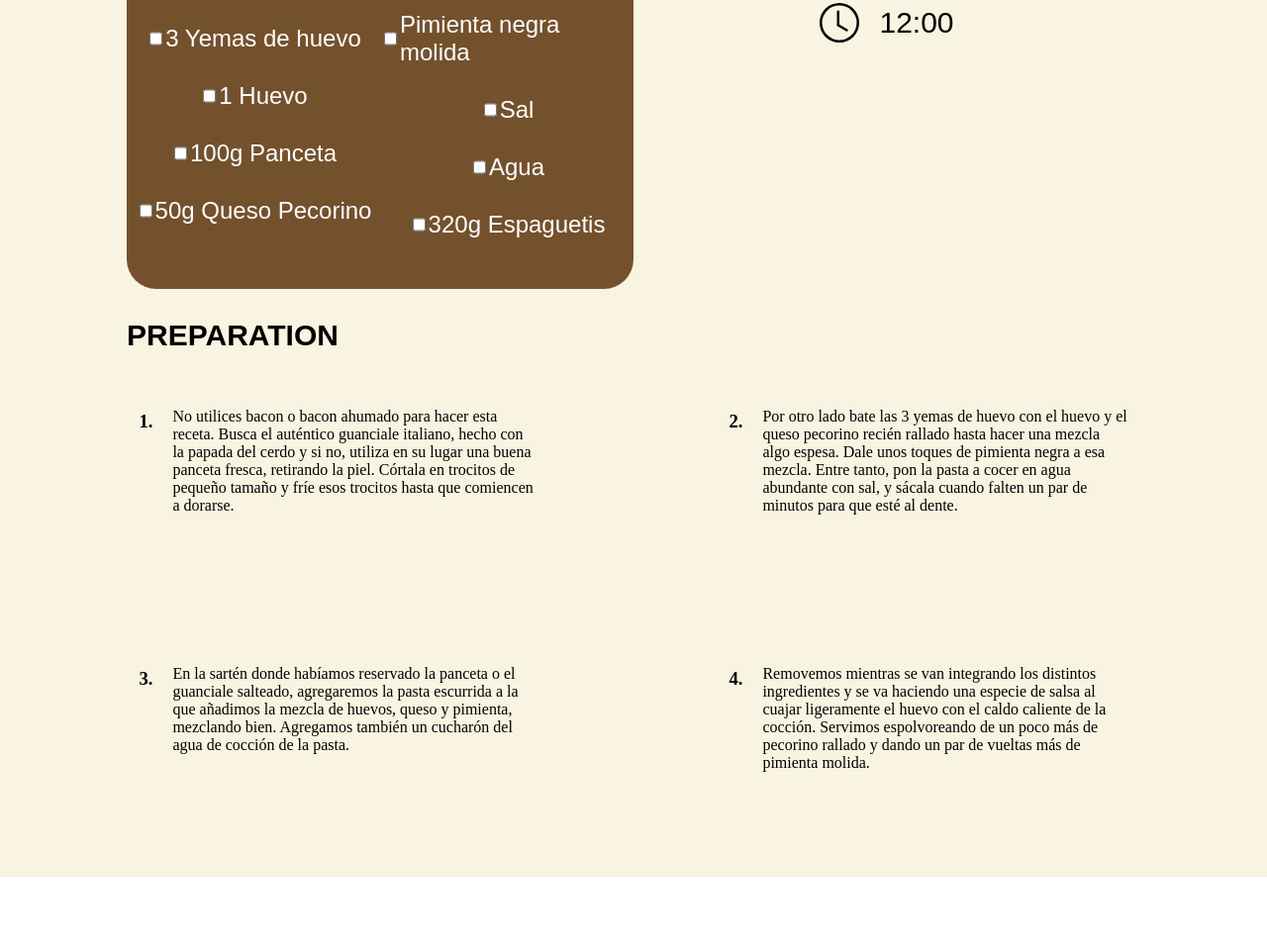
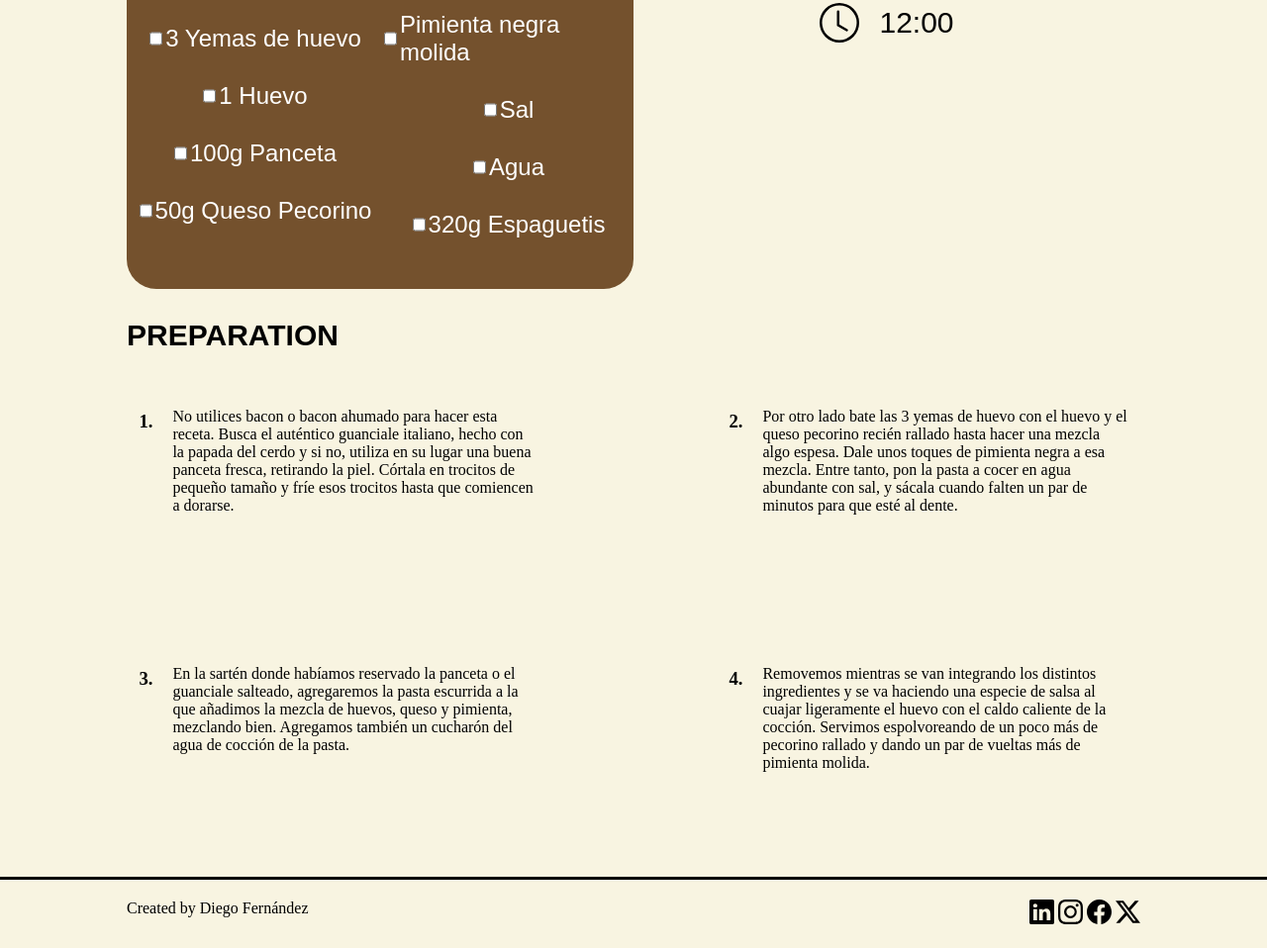
Before and after one commit to diegoals13/My-favorite-food, a website: page index.html in a window 1280 px wide. Shown: the part 628-1586 px from the top of the page at 99% size. Before the commit the page ends 1514 px from the top, so only its background shows below. Drawn offline with Linux system fonts and the light colour scheme.

Commit message:
added footer

```diff
--- a/index.html
+++ b/index.html
@@ -87,6 +87,17 @@
             </div>
         </section>
     </main>
+    <footer id="footer">
+        <div id="copyright">
+            <p>Created by Diego Fernández</p>
+        </div>
+        <div id="social">
+            <img class="red" src="./public/assets/img/linkedin.svg" alt="">
+            <img class="red" src="./public/assets/img/instagram (1).svg" alt="">
+            <img class="red" src="./public/assets/img/facebook (1).svg" alt="">
+            <img class="red" src="./public/assets/img/twitter-x (1).svg" alt="">
+        </div>
+    </footer>
 </body>
 
 </html>
--- /dev/null
+++ b/src/scss/_footer.scss
@@ -0,0 +1,16 @@
+#footer {
+    background-color: #F8F4E1;
+    border-top: 3px solid black;
+    display: flex;
+    flex-direction: row;
+    justify-content: space-between;
+    padding: 20px 10%;
+    p {
+        margin-block-start: 0;
+        margin-block-end: 0;
+    }
+    }
+    .red {
+        width: 25px;
+        height: 25px;
+    }
--- a/src/scss/styles.scss
+++ b/src/scss/styles.scss
@@ -2,6 +2,7 @@
 @use "checkbox";
 @use "timer";
 @use "ingredients";
+@use "footer";
 
 body {
     height: 100%;
```
Also changed, not shown: public/assets/img/facebook (1).svg (added), public/assets/img/instagram (1).svg (added), public/assets/img/linkedin.svg (added), public/assets/img/twitter-x (1).svg (added), public/css/styles.css, 1 other file.
